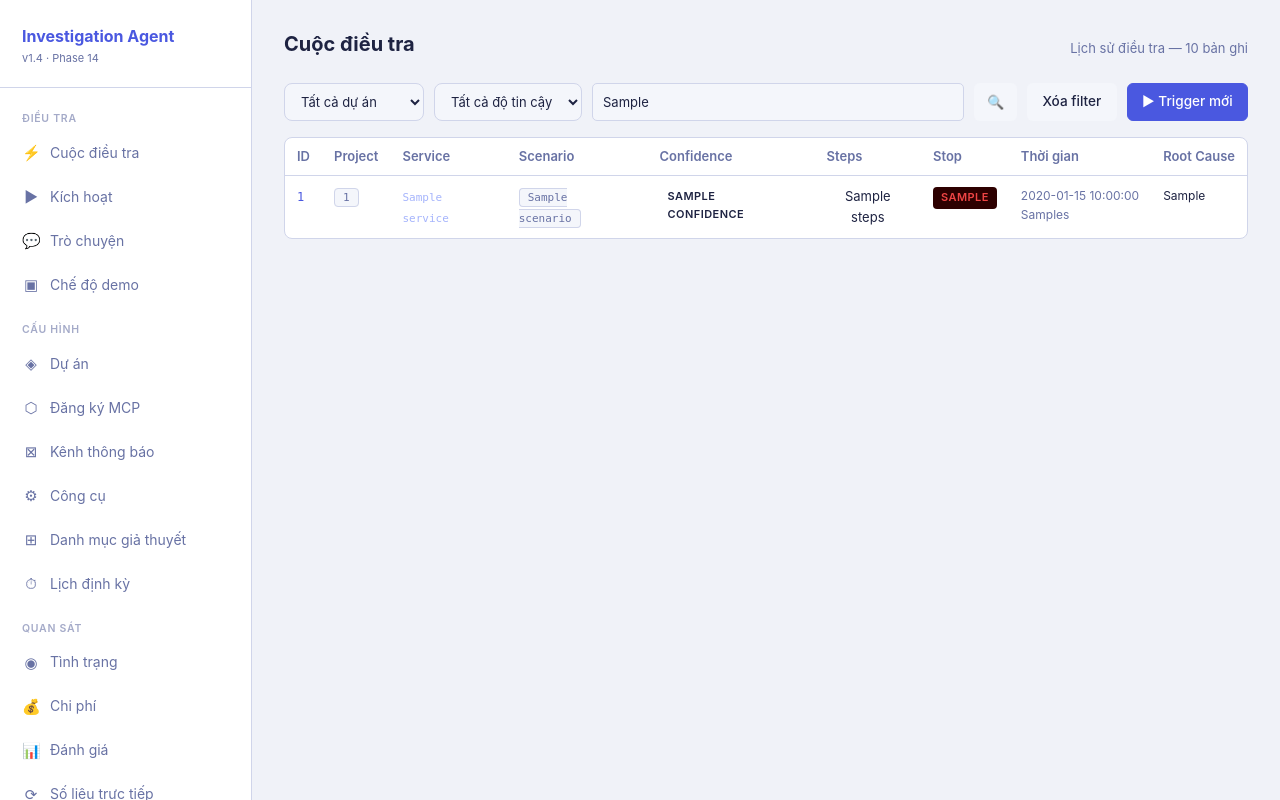
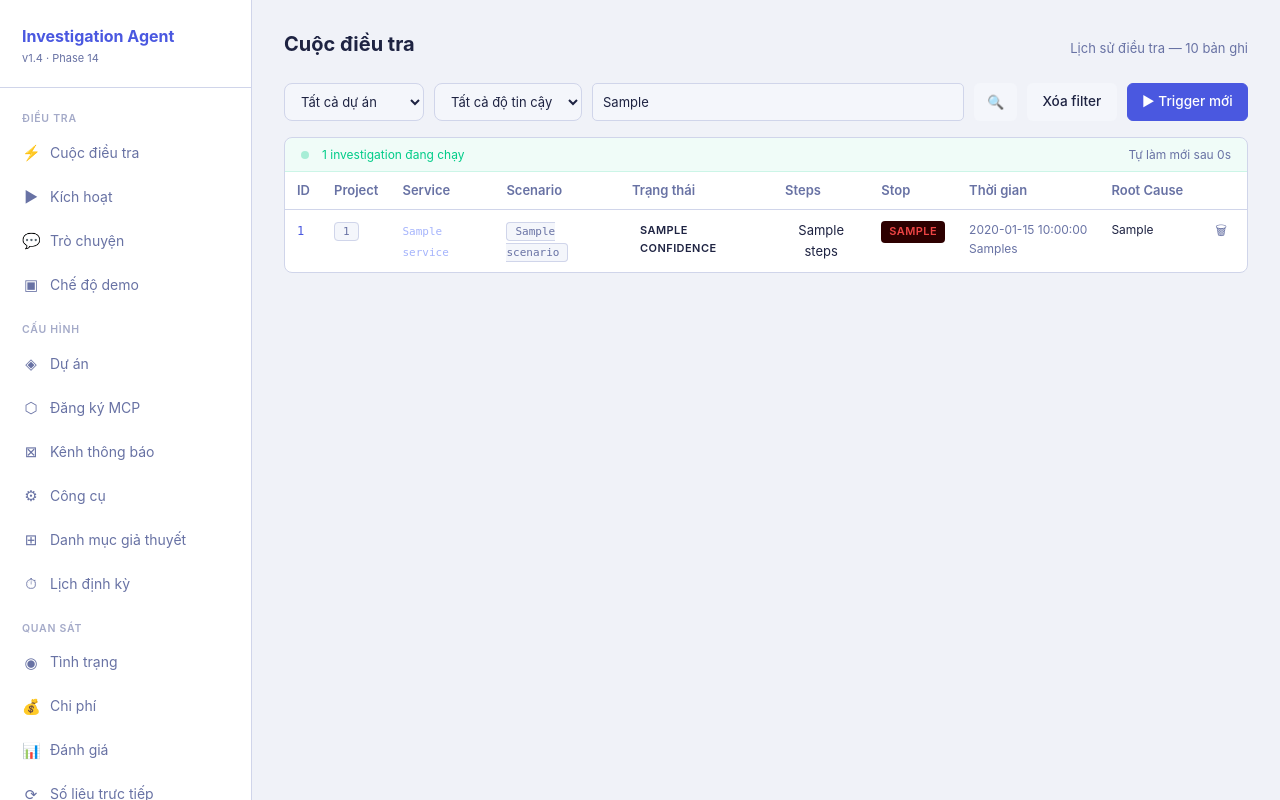
Before and after one commit to baro-oss/incident-investigator-agent, a Python web app: template src/agent/dashboard/templates/index.html in a window 1280 px wide. Run offline with Jinja, Linux system fonts and the light colour scheme; the template is opened without the code that fills it: most values are stand-ins (such as "Sample title", 1, 10 or a date in 2020).

Commit message:
feat: live investigation progress + delete history
- index.html: live badge (nhấp nháy) + auto-refresh 5s khi có investigation đang chạy + nút xóa 🗑 per row
- detail.html: banner "Đang chạy" + SSE timeline mượt (tool → result → auto-reload khi verdict) + nút "Xóa lịch sử"
- router.py: pass active_ids/is_live vào template · redirect tới live view ngay sau trigger · route DELETE investigation
- queries.py: delete_investigation() xóa trace_events + feedback
- runner.py: get_active_investigation_ids() snapshot bất biến

Co-Authored-By: Claude Sonnet 4.6 <noreply@anthropic.com>

```diff
--- a/src/agent/dashboard/templates/index.html
+++ b/src/agent/dashboard/templates/index.html
@@ -1,6 +1,32 @@
 {% extends "base.html" %}
 {% block title %}Investigations — Agent Dashboard{% endblock %}
 {% block content %}
+<style>
+@keyframes pulse-dot { 0%,100%{opacity:1} 50%{opacity:.3} }
+.live-dot {
+  display:inline-block; width:8px; height:8px; border-radius:50%;
+  background:#0c8; animation:pulse-dot 1.2s infinite;
+  margin-right:5px; vertical-align:middle;
+}
+.badge-live {
+  display:inline-flex; align-items:center; font-size:11px;
+  background:rgba(0,200,136,.12); color:#0c8;
+  border:1px solid rgba(0,200,136,.3); border-radius:4px;
+  padding:2px 8px; font-weight:500;
+}
+.btn-delete {
+  background:none; border:1px solid transparent; border-radius:4px;
+  color:var(--muted); cursor:pointer; padding:2px 7px; font-size:13px;
+  transition:color .15s,border-color .15s; line-height:1;
+}
+.btn-delete:hover { color:#f66; border-color:rgba(255,80,80,.4); }
+#refresh-bar {
+  font-size:12px; color:#0c8; padding:7px 16px;
+  background:rgba(0,200,136,.06); border-bottom:1px solid rgba(0,200,136,.15);
+  display:flex; align-items:center; gap:8px;
+}
+</style>
+
 <div class="page-header">
   <h1 data-i18n="page.investigations">Cuộc điều tra</h1>
   <div class="meta">Lịch sử điều tra — {{ total }} bản ghi</div>
@@ -32,7 +58,14 @@
 </div>
 
 {% if investigations %}
-<div class="card" style="padding:0">
+<div class="card" style="padding:0;overflow:hidden">
+  {% if active_ids %}
+  <div id="refresh-bar">
+    <span class="live-dot"></span>
+    <span>{{ active_ids | length }} investigation đang chạy</span>
+    <span id="refresh-countdown" style="margin-left:auto;color:var(--muted)"></span>
+  </div>
+  {% endif %}
   <div class="table-wrap">
     <table>
       <thead>
@@ -41,24 +74,35 @@
           <th>Project</th>
           <th>Service</th>
           <th>Scenario</th>
-          <th>Confidence</th>
+          <th>Trạng thái</th>
           <th>Steps</th>
           <th>Stop</th>
           <th>Thời gian</th>
           <th data-i18n="th.root_cause">Nguyên nhân gốc</th>
+          <th></th>
         </tr>
       </thead>
       <tbody>
         {% for inv in investigations %}
-        <tr>
-          <td><a href="/dashboard/investigations/{{ inv.investigation_id }}">{{ inv.investigation_id }}</a></td>
+        {% set is_live = inv.investigation_id in active_ids %}
+        <tr {% if is_live %}style="background:rgba(0,200,136,.04)"{% endif %}>
+          <td style="white-space:nowrap">
+            <a href="/dashboard/investigations/{{ inv.investigation_id }}"
+               style="{% if is_live %}color:#0c8{% endif %}">
+              {{ inv.investigation_id[:42] }}{% if inv.investigation_id|length > 42 %}…{% endif %}
+            </a>
+          </td>
           <td><span class="tag">{{ inv.project_id }}</span></td>
           <td><code style="font-size:11px;color:#a5b4fc">{{ inv.service or '—' }}</code></td>
           <td><span class="tag">{{ inv.scenario }}</span></td>
           <td>
-            {% if inv.confidence %}
+            {% if is_live %}
+            <span class="badge-live"><span class="live-dot"></span>Live</span>
+            {% elif inv.confidence %}
             <span class="badge badge-{{ inv.confidence }}">{{ inv.confidence }}</span>
-            {% else %}<span style="color:var(--muted)">—</span>{% endif %}
+            {% else %}
+            <span style="color:var(--muted)">—</span>
+            {% endif %}
           </td>
           <td style="text-align:center">{{ inv.steps }}</td>
           <td>
@@ -68,13 +112,26 @@
             <span class="badge badge-budget">budget</span>
             {% elif inv.stop_reason %}
             <span class="badge badge-error">{{ inv.stop_reason }}</span>
+            {% elif is_live %}
+            <span style="color:#0c8;font-size:11px">chạy…</span>
             {% endif %}
           </td>
           <td style="color:var(--muted);font-size:12px;white-space:nowrap">
             {{ inv.started_at }}<br>
             {% if inv.elapsed_s %}<span>{{ inv.elapsed_s }}s</span>{% endif %}
           </td>
-          <td style="font-size:12px;max-width:280px">{{ (inv.root_cause or '')[:90] }}{% if inv.root_cause|length > 90 %}…{% endif %}</td>
+          <td style="font-size:12px;max-width:280px">
+            {{ (inv.root_cause or '')[:90] }}{% if inv.root_cause|length > 90 %}…{% endif %}
+          </td>
+          <td>
+            {% if not is_live %}
+            <form method="post"
+                  action="/dashboard/investigations/{{ inv.investigation_id }}/delete"
+                  onsubmit="return confirm('Xóa investigation này?\nKhông thể khôi phục.')">
+              <button type="submit" class="btn-delete" title="Xóa">🗑</button>
+            </form>
+            {% endif %}
+          </td>
         </tr>
         {% endfor %}
       </tbody>
@@ -89,4 +146,20 @@
   </div>
 </div>
 {% endif %}
+
+{% if active_ids %}
+<script>
+(function() {
+  let secs = 5;
+  const el = document.getElementById('refresh-countdown');
+  function tick() {
+    secs--;
+    if (el) el.textContent = 'Tự làm mới sau ' + secs + 's';
+    if (secs <= 0) { location.reload(); return; }
+    setTimeout(tick, 1000);
+  }
+  setTimeout(tick, 1000);
+})();
+</script>
+{% endif %}
 {% endblock %}
--- a/src/agent/intake/runner.py
+++ b/src/agent/intake/runner.py
@@ -73,6 +73,11 @@ def _get_service_descriptions(project_id: str) -> dict:
 
 # Dedup: tập hợp dedup_key của các phiên đang chạy
 _active_investigations: Set[str] = set()
+
+
+def get_active_investigation_ids() -> frozenset:
+    """Snapshot bất biến của các investigation đang chạy."""
+    return frozenset(_active_investigations)
 
 
 async def _connect_mcp_clients(servers: List[Dict[str, str]]) -> List[MCPClient]:
```
Also changed, not shown: src/agent/dashboard/queries.py (+9 -0 lines), src/agent/dashboard/router.py (+35 -1 lines), src/agent/dashboard/templates/detail.html (+97 -17 lines).
